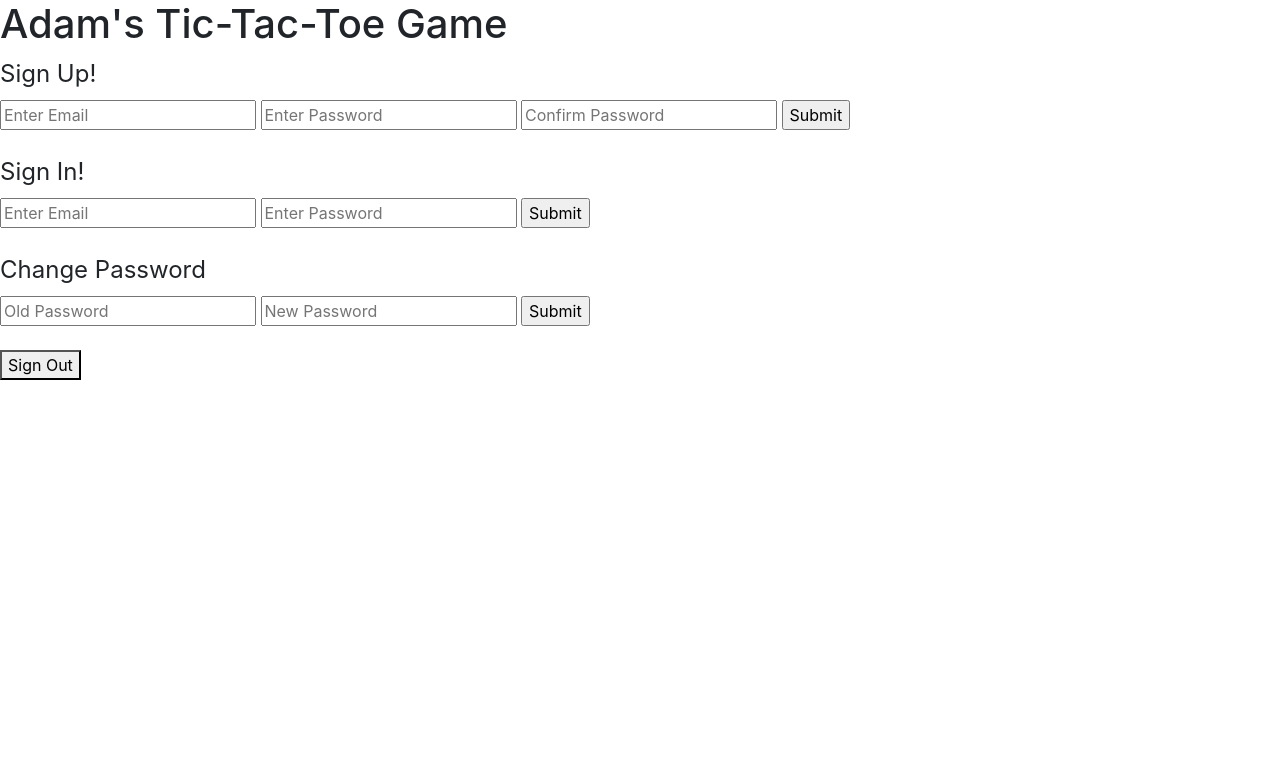
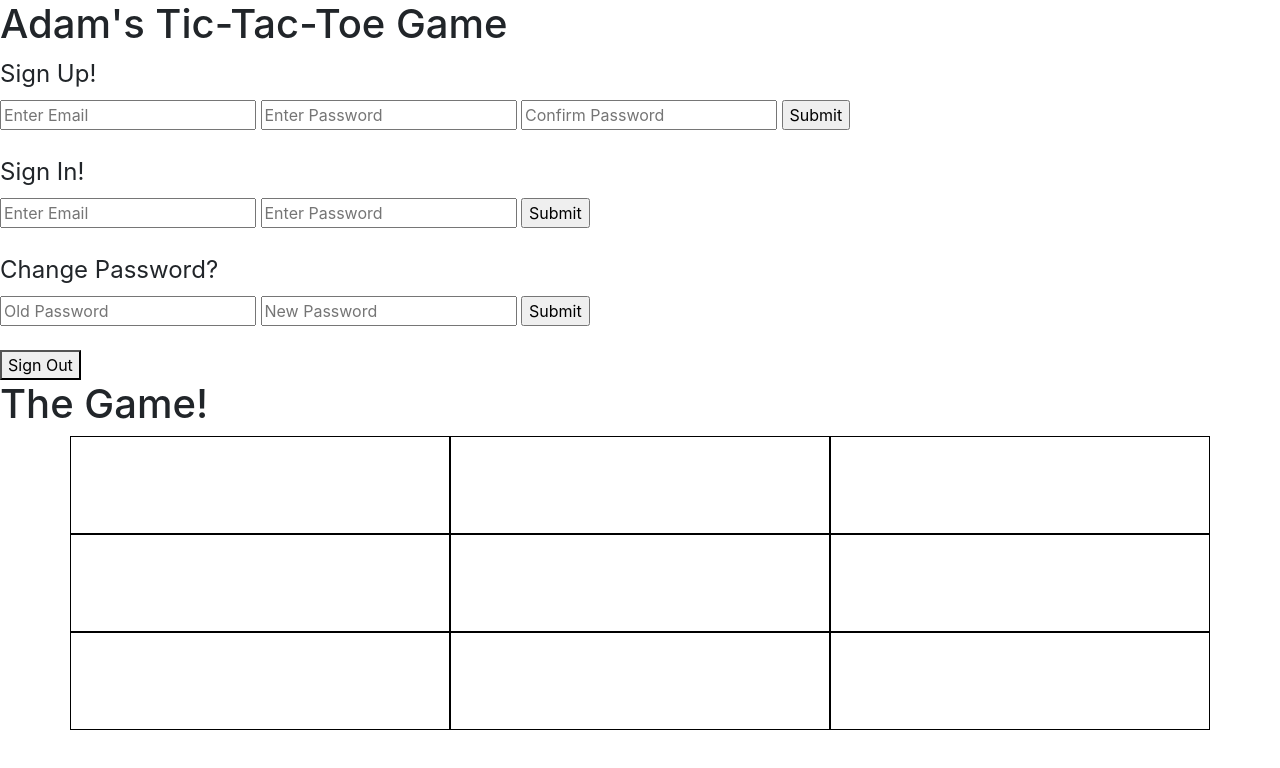
Before and after one commit to Amillz70/Adam-client, a website built with webpack: page index.html in a window 1280 px wide. Built offline with nearby package versions, Linux system fonts and the light colour scheme.

Commit message:
Made Game Board

```diff
--- a/assets/scripts/app.js
+++ b/assets/scripts/app.js
@@ -10,5 +10,5 @@ $(() => {
   $('#sign-up-form').on('submit', authEvents.onSignUp)
   $('#sign-in-form').on('submit', authEvents.onSignIn)
   $('#change-password-form').on('submit', authEvents.onChangePassword)
-  $('#sign-out-button').on('click', authEvents.onSignOut)
+  $('#sign-out-button').on('click', authEvents.onSignOut) // .hide()
 })
--- a/assets/styles/index.scss
+++ b/assets/styles/index.scss
@@ -1 +1,15 @@
 @import '~bootstrap/scss/bootstrap';
+
+.content {
+  margin:  10px;
+  padding: 10px;
+}
+
+.tic-box {
+  border: solid #000000 1px;
+  color: transparent;
+  font-size: 5vw;
+  text-align: center;
+}
+
+// hover
--- a/index.html
+++ b/index.html
@@ -33,13 +33,38 @@
          </form>
       <br>
       <form id="change-password-form" class="hidden">
-           <legend> Change Password </legend>
+        <legend> Change Password? </legend>
         <input required placeholder="Old Password" name="passwords[old]" type="password"/>
         <input required placeholder="New Password" name="passwords[new]" type="password"/>
         <input type="submit" />
          </form>
         <br>
         <button id="sign-out-button" class="hidden"> Sign Out </button>
+        <br>
+
+        <h1>The Game!</h1>
+        <div class="container">
+          <div class="row">
+            <div class="container-fluid tic-container">
+              <div class="row tic-row">
+                <div class="col-4 tic-box">1</div>
+                <div class="col-4 tic-box">2</div>
+                <div class="col-4 tic-box">3</div>
+              </div>
+              <div class="row tic-row">
+                <div class="col-4 tic-box">4</div>
+                <div class="col-4 tic-box">5</div>
+                <div class="col-4 tic-box">6</div>
+              </div>
+              <div class="row tic-row">
+                <div class="col-4 tic-box">7</div>
+                <div class="col-4 tic-box">8</div>
+                <div class="col-4 tic-box">9</div>
+              </div>
+            </div>
+          </div>
+        </div>
+    <br>
 </body>
 
 </html>
```
Lines whose indentation alone changed are shown as unchanged.
